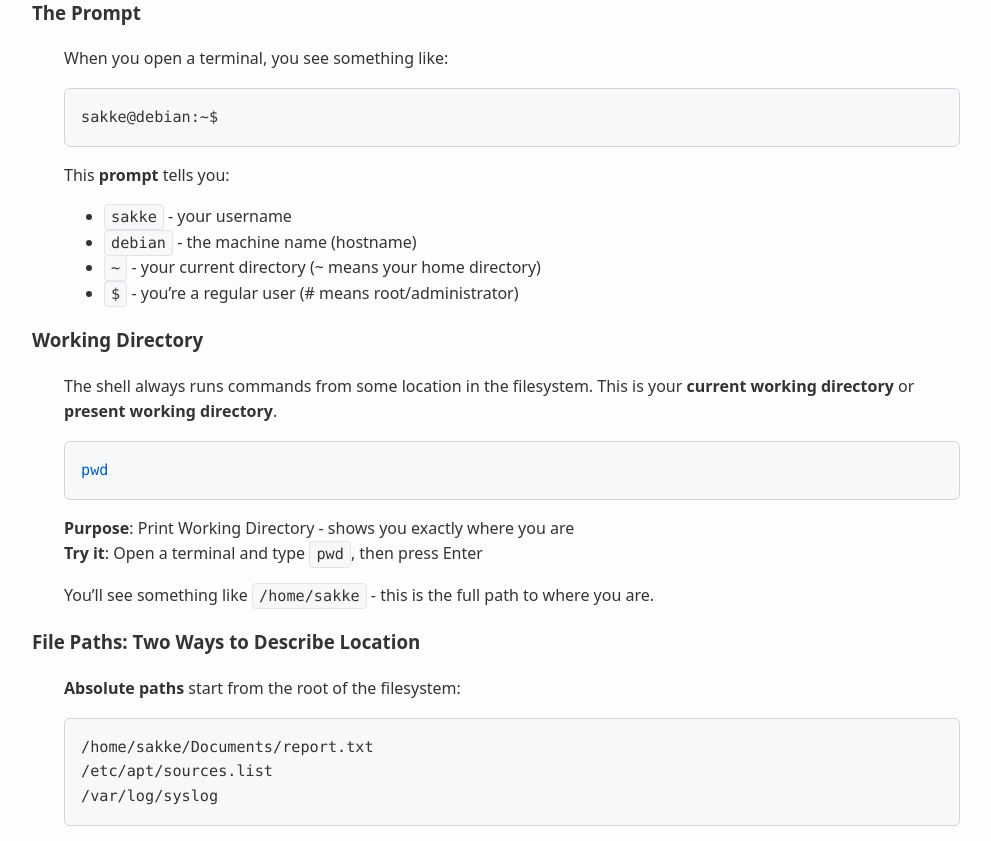
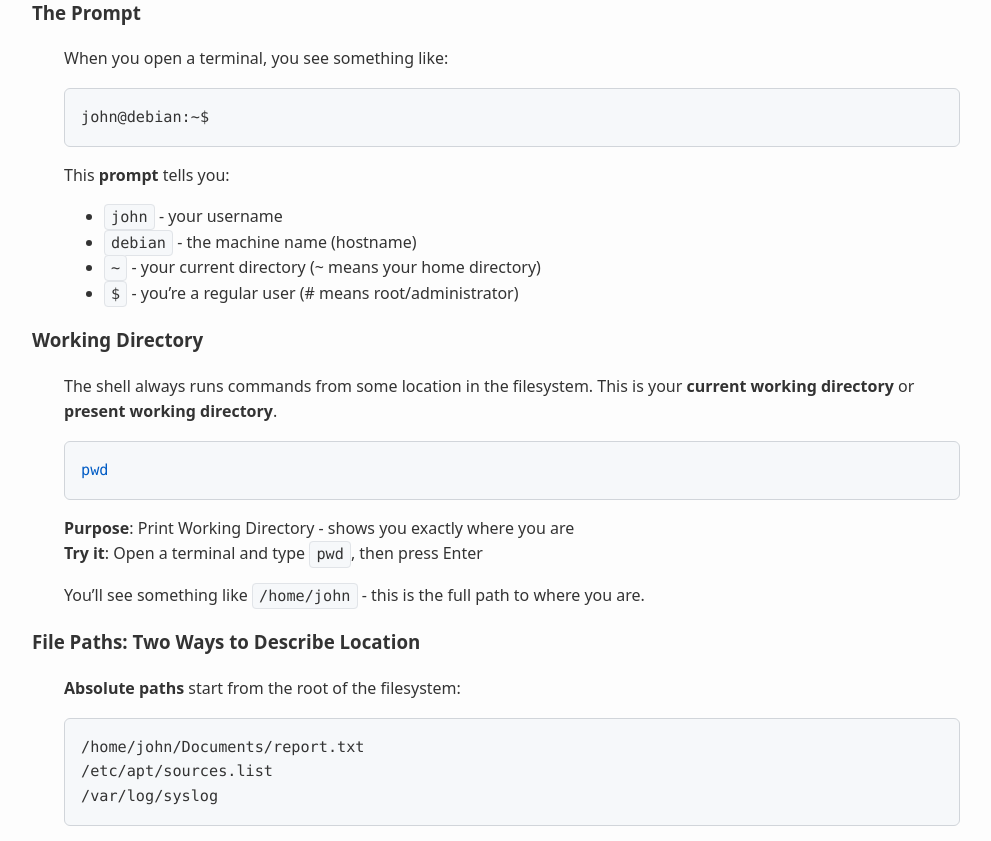
Before and after one commit to averkoc/lxprivate, a Jekyll site: the page built from docs/drafts/shellc.md, in a window 1280 px wide and 1400 px high. Shown: the part 553-1394 px from the top of the window, without its empty margins (128-1119 px from the left). Built offline with Jekyll 4.4.1, drawn with Linux system fonts in a browser that asks for light colours; some of the changed text lies outside the part shown.

Commit message:
Update username from 'sakke' to 'john' in shellc.md

````diff
--- a/docs/drafts/shellc.md
+++ b/docs/drafts/shellc.md
@@ -24,11 +24,11 @@ On Debian GNU/Linux, your default shell is **bash** (Bourne Again SHell). When y
 ### The Prompt
 When you open a terminal, you see something like:
 ```bash
-sakke@debian:~$
+john@debian:~$
 ```
 
 This **prompt** tells you:
-- `sakke` - your username
+- `john` - your username
 - `debian` - the machine name (hostname)
 - `~` - your current directory (~ means your home directory)
 - `$` - you're a regular user (# means root/administrator)
@@ -42,13 +42,13 @@ pwd
 **Purpose**: Print Working Directory - shows you exactly where you are
 **Try it**: Open a terminal and type `pwd`, then press Enter
 
-You'll see something like `/home/sakke` - this is the full path to where you are.
+You'll see something like `/home/john` - this is the full path to where you are.
 
 ### File Paths: Two Ways to Describe Location
 
 **Absolute paths** start from the root of the filesystem:
 ```bash
-/home/sakke/Documents/report.txt
+/home/john/Documents/report.txt
 /etc/apt/sources.list
 /var/log/syslog
 ```
@@ -102,11 +102,11 @@ ls -lh /var/log    # look at log files with readable sizes
 
 **What you're seeing in `ls -l`**:
 ```
--rw-r--r-- 1 sakke sakke 2048 Jan 05 10:30 notes.txt
+-rw-r--r-- 1 john john 2048 Jan 05 10:30 notes.txt
 ```
 - `-rw-r--r--` - permissions (who can read/write/execute)
 - `1` - number of links
-- `sakke sakke` - owner and group
+- `john john` - owner and group
 - `2048` - size in bytes
 - `Jan 05 10:30` - last modified
 - `notes.txt` - filename
````
